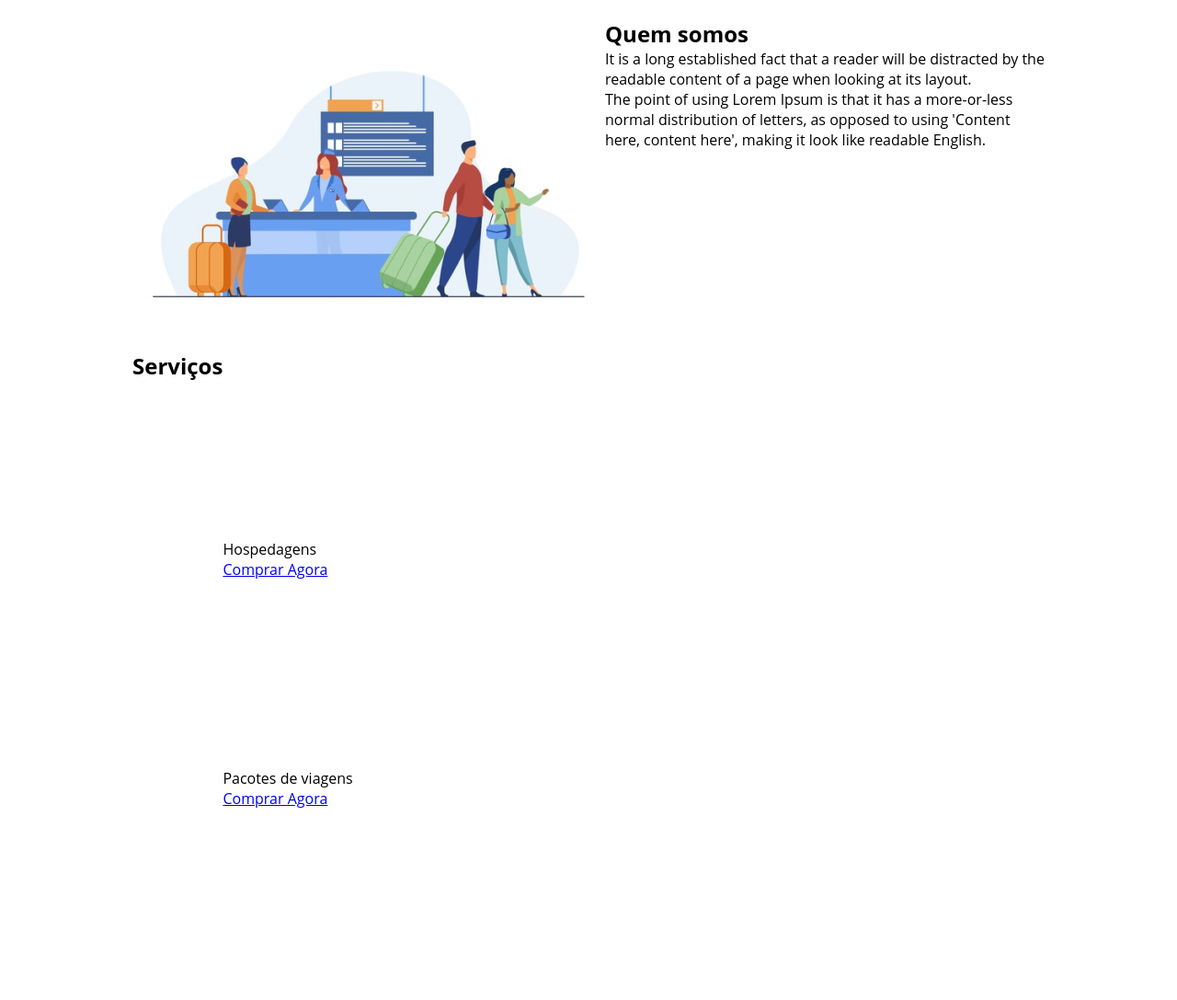
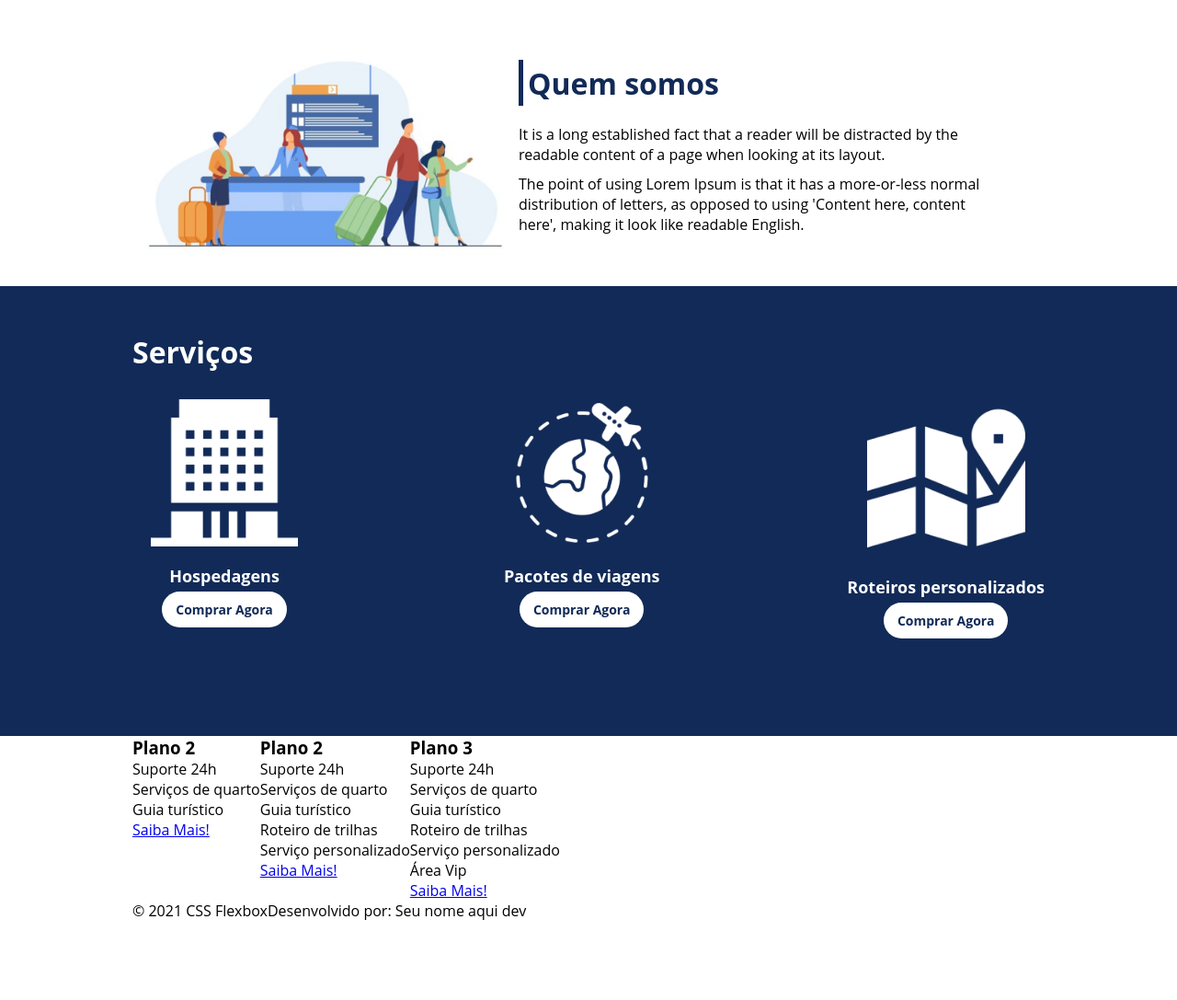
Before and after one commit to lucasemanuelms/FlexTurismo, a plain HTML site: page project-flexbox-dio-master/flex-projeto/index.html in a window 1280 px wide. Shown: the part 880-1967 px from the top of the page at 92% size. After the commit the page ends 1881 px from the top, so only its background shows below. Drawn offline with Linux system fonts and the light colour scheme.

Commit message:
style: Foi feita a secção dos serviços da FlexTurismos.

```diff
--- a/project-flexbox-dio-master/flex-projeto/index.html
+++ b/project-flexbox-dio-master/flex-projeto/index.html
@@ -30,42 +30,45 @@
         </div>
     </div>
 
-    <div class="flex-container">
-        <div>
-            <img src="./images/1-quem-somos.png" alt="balcão de atendimento">
-        </div>
-
+    <div class="flex-container" id="quem-somos">
         <div>
             <h2>Quem somos</h2>
             <p>It is a long established fact that a reader will be distracted by the readable content of a page when looking at its layout. </p>
             <p>The point of using Lorem Ipsum is that it has a more-or-less normal distribution of letters, as opposed to using 'Content here, content here', making it look like readable English.</p>
         </div>
+
+        <div>
+            <img src="./images/1-quem-somos.png" alt="balcão de atendimento">
+        </div>
     </div>
 
-    <div class="flex-container">
+
+    <div class="container-externo">
+        <div class="flex-container" id="servicos">
             <div>
                 <h2>Serviços</h2>
             </div>
 
-        <div>
-            <div>
+            <div class="list-servicos">
+                <div class="item-servico">
                     <div><img src="./images/icon-2.png" alt="hospedagens"></div>
                     <p>Hospedagens</p>
                     <a href="#">Comprar Agora</a>
                 </div>
 
-            <div>
+                <div class="item-servico">
                     <div><img src="./images/icon-1.png" alt="pacote de viagens"></div>
                     <p>Pacotes de viagens</p>
                     <a href="#">Comprar Agora</a>
                 </div>
 
-            <div>
+                <div class="item-servico">
                     <div><img src="./images/icon-3.png" alt="roteiros personalizados"></div>
                     <p>Roteiros personalizados</p>
                     <a href="#">Comprar Agora</a>
                 </div>
 
+            </div>
         </div>
     </div>
 
--- a/project-flexbox-dio-master/flex-projeto/style.css
+++ b/project-flexbox-dio-master/flex-projeto/style.css
@@ -12,6 +12,11 @@ ul{
 
 ul li a{
     text-decoration: none;
+}
+
+div img{
+    display: block;
+    width: 100%;
 }
 
 .flex-container{
@@ -77,3 +82,89 @@ header .menu{
     margin-top: 10px;
     margin-bottom: 10px;
 }
+
+#quem-somos{
+    flex-direction: row-reverse;
+    align-items: center;
+    display: flex;
+    justify-content: space-between;
+}
+
+#quem-somos h2{
+    font-size: 32px;
+    color: #122A57;
+    display: flex;
+    align-items: center;
+    margin-bottom: 20px;
+}
+
+#quem-somos h2::before{
+    content: "";
+    height: 50px;
+    width: 5px;
+    margin-right: 5px;
+    background-color: #122A57;
+    position: relative;
+}
+
+#quem-somos p{
+    margin-bottom: 10px;
+    width: 90%;
+}
+
+#quem-somos img{
+    min-width: 420px;
+}
+
+.container-externo{
+    background-color: #122A57;
+    width: 100%;
+}
+
+#servicos{
+    flex-direction: column;
+    padding-top: 50px;
+    padding-bottom: 100px;
+}
+
+#servicos h2{
+    color: #fff;
+    font-size: 32px;
+    margin-bottom: 30px;
+}
+
+.list-servicos{
+    display: flex;
+    justify-content: space-between;
+}
+
+.list-servicos .item-servico{
+    text-align: center;
+}
+
+.item-servico a{
+    width: 220px;
+    background-color: #fff;
+    border-radius: 30px;
+    height: 50px;
+    text-align: center;
+    margin-top: 20px;
+    line-height: 50px;
+    padding: 10px 15px;
+    color: #122A57;
+    text-decoration: none;
+    font-size: 14px;
+    font-weight: 700;
+}
+
+.item-servico p{
+    font-weight: 700;
+    font-size: 18px;
+    color: #fff;
+    margin-top: 20px;
+}
+
+.item-servico img{
+    width: 80%;
+    margin: auto;
+}
```
Lines whose indentation alone changed are shown as unchanged.
